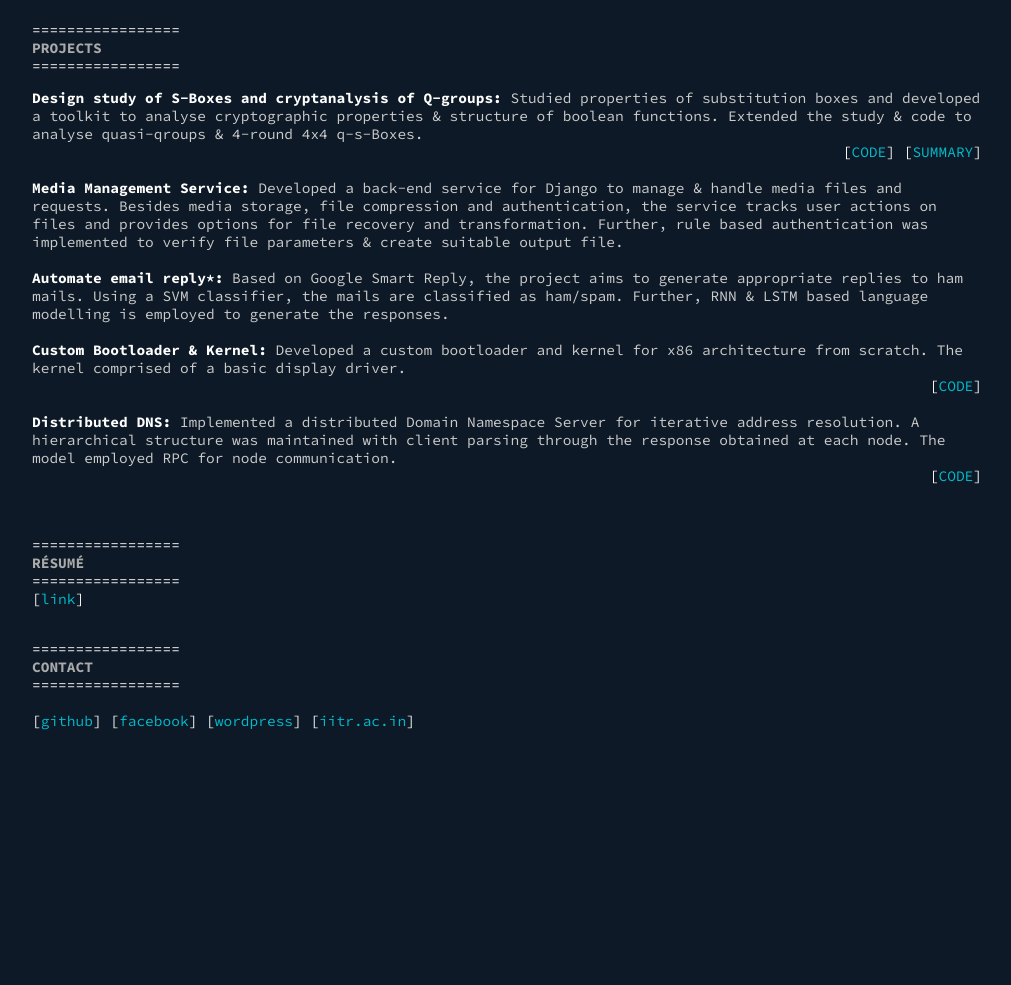
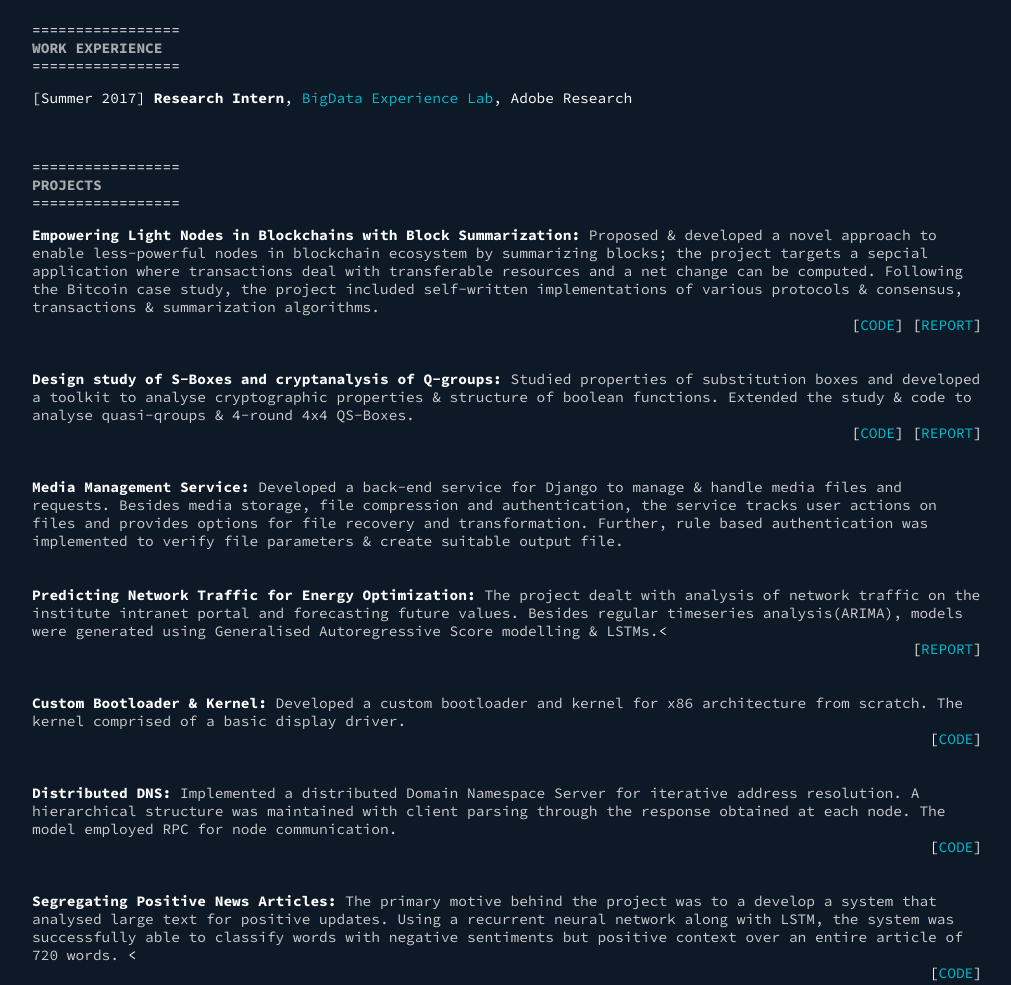
Before and after one commit to rohithasrk/meetvora.github.io, a plain HTML site: page index.html in a window 1280 px wide. Shown: the part 569-1554 px from the top of the page, without its empty margins (133-1144 px from the left). Before the commit the page ends 1449 px from the top, so only its background shows below. Drawn offline with nearby package versions, Linux system fonts and the light colour scheme.

Commit message:
bi-annual update [links still private]

```diff
--- a/index.html
+++ b/index.html
@@ -16,7 +16,7 @@
         strings: ["^1350 uname -a<br>"],
         typeSpeed: 0
       });
-      setTimeout(function(){$(".s2").toggle();}, 2200);
+      setTimeout(function(){$(".s2").toggle();}, 2000);
 
       $("#console3").typed({
         strings: ["^2300 cd /home/meet/ && ls<br>"],
@@ -42,7 +42,7 @@
 	<span id="a">awesomeGuest@tecko</span>:<span id="b">~</span><span id="c">$</span><div id="console1"></div>
 	<span class="s1" style="display: none;"><span id="f">meet vora</span><br><br><span id="a">awesomeGuest@tecko</span>:<span id="b">~</span><span id="c">$</span></span><div id="console2"></div>
 
-	<span class="s2" style="display: none;"><b>pre-final year computer science & engineering undergrad, indian institute of technology roorkee</b><br><br><span id="a">awesomeGuest@tecko</span>:<span id="b">~</span><span id="c">$</span> </span><div id="console3"></div>
+	<span class="s2" style="display: none;"><b>final year computer science & engineering undergrad, indian institute of technology roorkee</b><br><br><span id="a">awesomeGuest@tecko</span>:<span id="b">~</span><span id="c">$</span> </span><div id="console3"></div>
 
 	<span class="s3" style="display: none;"><span style="color:#ff0883">intro.txt</span> <br><br><span id="a">awesomeGuest@tecko</span>:<span id="b">~</span><span id="c">$</span> </span><div id="console3"></div>
 	<div id="console4"></div><br><br>
@@ -56,19 +56,30 @@
         <span id="b">inspirations</span>=['Dad', 'Jeff Bezos', 'Warren Buffett']<br>
         <span id="b">college_groups</span>=['<a href="http://img.channeli.in" target="_blank">Information Management Group</a>', '<a href="http://www.iitr.ac.in/nss" target="_blank">National Service Scheme</a>', '<a href="http://iitrdsg.wordpress.com" target="_blank">Data Science Group</a>', &nbsp;&nbsp;&nbsp;&nbsp;&nbsp;&nbsp;&nbsp;&nbsp;&nbsp;&nbsp;&nbsp;&nbsp;&nbsp;&nbsp; <a href="https://github.com/InfoSecIITR" target="_blank">'InfoSecIITR'</a>, '<a href="http://www.geekgazette.org" target="_blank">Geek Gazette</a>']<br><br>
 
-     	<p style="text-align: left;">
+    <p style="text-align: left;">
+      <br>=================<br>
+        <span id="e">WORK EXPERIENCE</span>
+        <br>=================<br></p>
+        [Summer 2017] <b>Research Intern</b>, <a href="https://research.adobe.com/about-the-labs/bigdata-experience-lab/"> BigData Experience Lab</a>, Adobe Research
+        <br><br>
+
+      <p style="text-align: left;">
      	<br>=================<br>
         <span id="e">PROJECTS</span>
         <br>=================<br></p>
-        <b>Design study of S-Boxes and cryptanalysis of Q-groups:</b>	<p style="color:#ccc; display: inline">Studied properties of substitution boxes and developed a toolkit to analyse cryptographic properties & structure of boolean functions. Extended the study & code to analyse quasi-qroups & 4-round 4x4 q-s-Boxes.</p><br><span id="link">[<a href="http://github.com/meetvora/sbox-analyser" target="_blank">CODE</a>] [<a href="https://drive.google.com/open?id=0B_ZQ6_ZpLsHTMUsxUjBtT3BhQ2M" target="_blank">SUMMARY</a>]</span><br><br>
+        <b>Empowering Light Nodes in Blockchains with Block Summarization:</b>  <p style="color:#ccc; display: inline">Proposed & developed a novel approach to enable less-powerful nodes in blockchain ecosystem by summarizing blocks; the project targets a sepcial application where transactions deal with transferable resources and a net change can be computed. Following the Bitcoin case study, the project included self-written implementations of various protocols & consensus, transactions & summarization algorithms. </p><br><span id="link">[<a href="http://github.com/asutoshpalai/indiechain" target="_blank">CODE</a>] [<a href="https://drive.google.com/file/d/0B_ZQ6_ZpLsHTaVdkZEZwQ1RvZ1E/view?usp=sharing" target="_blank">REPORT</a>]</span><br><br><br>
 
-        <b>Media Management Service:</b>	<p style="color:#ccc; display: inline">Developed a back-end service for Django to manage & handle media files and requests. Besides media storage, file compression and authentication, the service tracks user actions on files and provides options for file recovery and transformation. Further, rule based authentication was implemented to verify file parameters & create suitable output file.</p><br><br>
+        <b>Design study of S-Boxes and cryptanalysis of Q-groups:</b>	<p style="color:#ccc; display: inline">Studied properties of substitution boxes and developed a toolkit to analyse cryptographic properties & structure of boolean functions. Extended the study & code to analyse quasi-qroups & 4-round 4x4 QS-Boxes.</p><br><span id="link">[<a href="http://github.com/meetvora/sbox-analyser" target="_blank">CODE</a>] [<a href="https://drive.google.com/open?id=0B_ZQ6_ZpLsHTMUsxUjBtT3BhQ2M" target="_blank">REPORT</a>]</span><br><br><br>
 
-        <b>Automate email reply*:</b>	<p style="color:#ccc; display: inline">Based on Google Smart Reply, the project aims to generate appropriate replies to ham mails. Using a SVM classifier, the mails are classified as ham/spam. Further, RNN & LSTM based language modelling is employed to generate the responses.</p><br><br>
+        <b>Media Management Service:</b>	<p style="color:#ccc; display: inline">Developed a back-end service for Django to manage & handle media files and requests. Besides media storage, file compression and authentication, the service tracks user actions on files and provides options for file recovery and transformation. Further, rule based authentication was implemented to verify file parameters & create suitable output file.</p><br><br><br>
 
-        <b>Custom Bootloader & Kernel:</b>	<p style="color:#ccc; display: inline">Developed a custom bootloader and kernel for x86 architecture from scratch. The kernel comprised of a basic display driver.</p><br><span id="link">[<a href="https://bitbucket.org/meetvora/scratch-os" target="_blank">CODE</a>]</span><br><br>
+        <b>Predicting Network Traffic for Energy Optimization:</b>  <p style="color:#ccc; display: inline">The project dealt with analysis of network traffic on the institute intranet portal and forecasting future values. Besides regular timeseries analysis(ARIMA), models were generated using Generalised Autoregressive Score modelling & LSTMs.</p><<br><span id="link">[<a href="#" target="_blank">REPORT</a>]</span><br><br><br>
 
-        <b>Distributed DNS:</b> <p style="color:#ccc; display: inline">Implemented a distributed Domain Namespace Server for iterative address resolution. A hierarchical structure was maintained with client parsing through the response obtained at each node. The model employed RPC for node communication.</p><br><span id="link">[<a href="https://github.com/meetvora/dis-dns" target="_blank">CODE</a>]</span><br><br>
+        <b>Custom Bootloader & Kernel:</b>	<p style="color:#ccc; display: inline">Developed a custom bootloader and kernel for x86 architecture from scratch. The kernel comprised of a basic display driver.</p><br><span id="link">[<a href="https://bitbucket.org/meetvora/scratch-os" target="_blank">CODE</a>]</span><br><br><br>
+
+        <b>Distributed DNS:</b> <p style="color:#ccc; display: inline">Implemented a distributed Domain Namespace Server for iterative address resolution. A hierarchical structure was maintained with client parsing through the response obtained at each node. The model employed RPC for node communication.</p><br><span id="link">[<a href="https://github.com/meetvora/dis-dns" target="_blank">CODE</a>]</span><br><br><br>
+
+        <b>Segregating Positive News Articles:</b>  <p style="color:#ccc; display: inline">The primary motive behind the project was to a develop a system that analysed large text for positive updates. Using a recurrent neural network along with LSTM, the system was successfully able to classify words with negative sentiments but positive context over an entire article of 720 words. </p><<br><span id="link">[<a href="#" target="_blank">CODE</a>]</span><br><br><br>
 
         <p style="text-align: left;"><br>=================<br>
 
```
